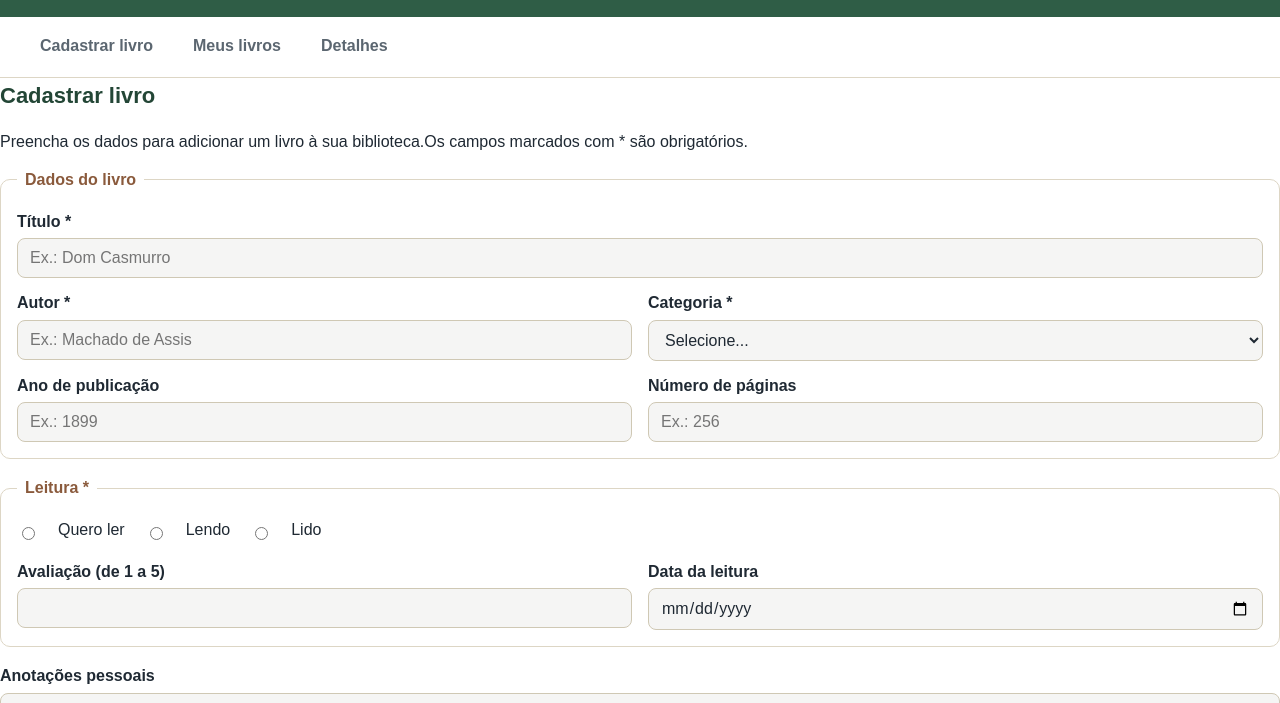
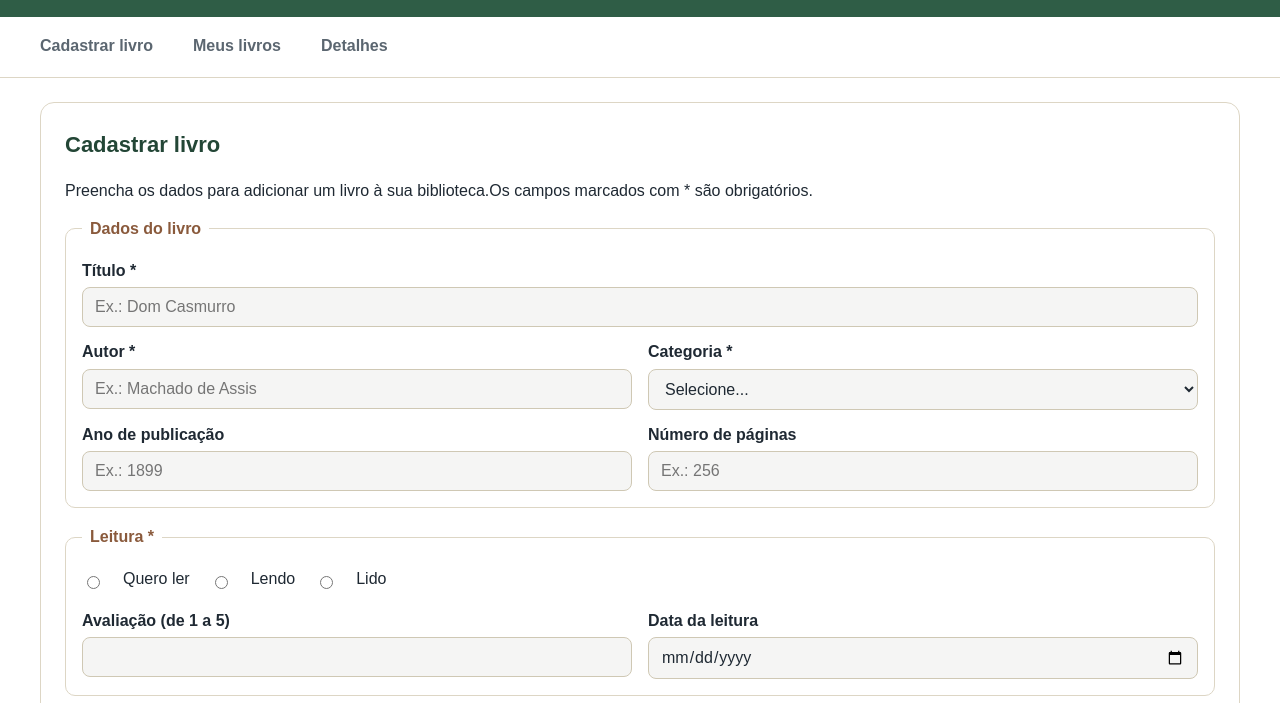
Before and after one commit to marymours013/Biblioteca_privada, a plain HTML site: page index.html in a window 1280 px wide. Shown: the part 97-800 px from the top of the page. Drawn offline with Linux system fonts and the light colour scheme; files that its build step writes are made by us from their sources.

Commit message:
fix: corrige caminho do CSS e ajusta textos da etapa 2

```diff
--- a/index.html
+++ b/index.html
@@ -3,9 +3,9 @@
 <head>
   <meta charset="UTF-8">
   <meta name="viewport" content="width=device-width, initial-scale=1.0">
-  <meta name="description" content="Minha Biblioteca: organize os livros que você possui ou pretende ler.">
-  <title>Minha Biblioteca</title>
-  <link rel="stylesheet" href="style.css">
+  <meta name="description" content="Personal Library: organize os livros que você possui ou pretende ler.">
+  <title>Personal Library</title>
+  <link rel="stylesheet" href="assets/css/style.css">
 </head>
 <body>
 
@@ -24,7 +24,7 @@
     </ul>
   </nav>
 
-  <main classa="layout-app">
+  <main class="layout-app">
 
     <!-- CADASTRO / EDIÇÃO -->
     <section id="cadastro" aria-labelledby="titulo-cadastro">
```
